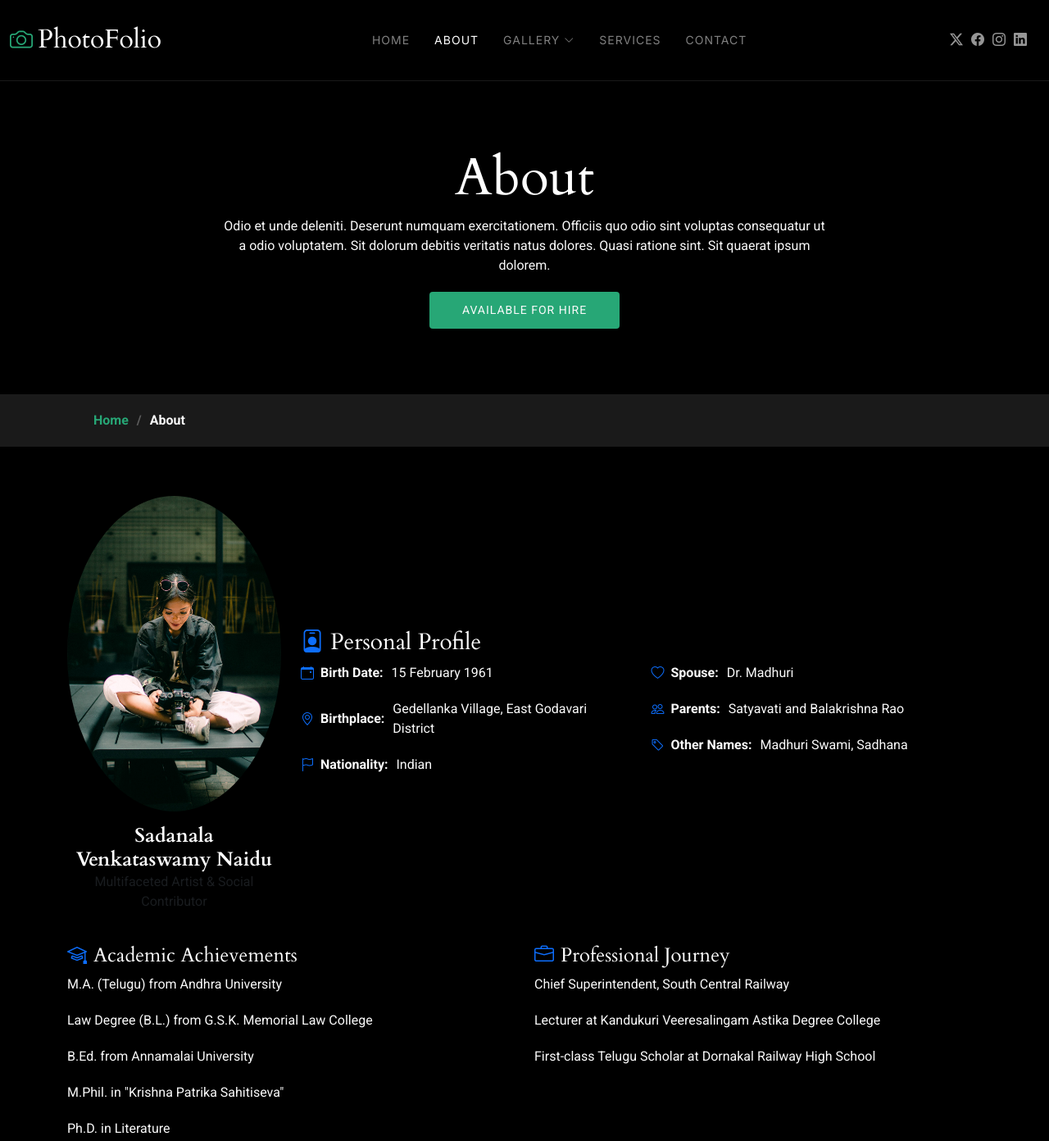
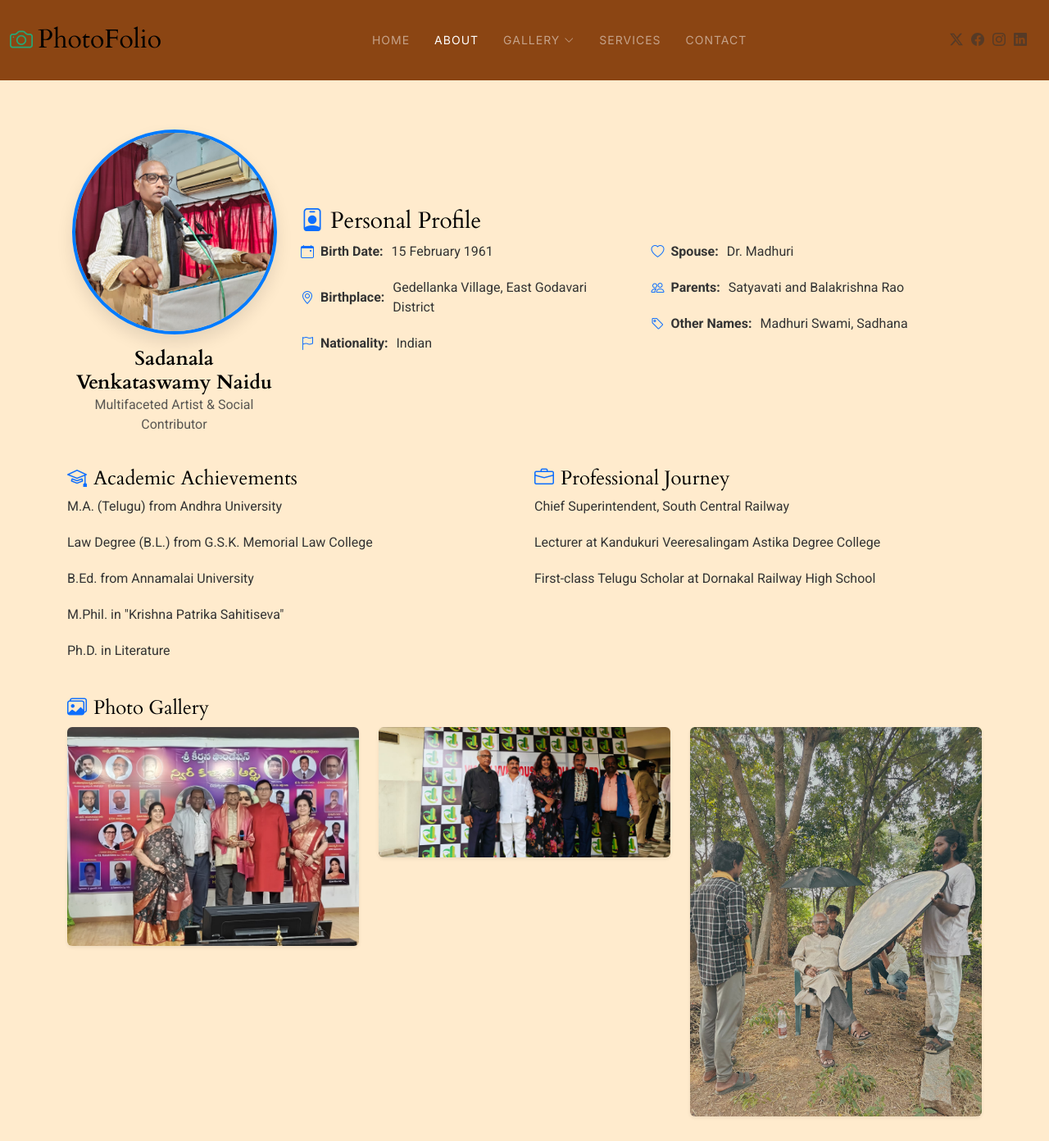
Before and after one commit to sajid199/Sadanala-Venkataswamy-Naidu, a plain HTML site: page about.html in a window 1280 px wide. Shown: the top 1392 px of the page at 82% size. Drawn offline with Linux system fonts and the light colour scheme.

Commit message:
changed to entire webiste color

```diff
--- a/about.html
+++ b/about.html
@@ -88,30 +88,6 @@
   </header>
 
   <main class="main">
-
-    <!-- Page Title -->
-    <div class="page-title" data-aos="fade">
-      <div class="heading">
-        <div class="container">
-          <div class="row d-flex justify-content-center text-center">
-            <div class="col-lg-8">
-              <h1>About</h1>
-              <p class="mb-0">Odio et unde deleniti. Deserunt numquam exercitationem. Officiis quo odio sint voluptas consequatur ut a odio voluptatem. Sit dolorum debitis veritatis natus dolores. Quasi ratione sint. Sit quaerat ipsum dolorem.</p>
-              <a href="contact.html" class="cta-btn">Available for Hire<br></a>
-            </div>
-          </div>
-        </div>
-      </div>
-      <nav class="breadcrumbs">
-        <div class="container">
-          <ol>
-            <li><a href="index.html">Home</a></li>
-            <li class="current">About</li>
-          </ol>
-        </div>
-      </nav>
-    </div><!-- End Page Title -->
-
     <!-- About Section -->
     <section id="about" class="about section">
       <div class="container">
@@ -120,7 +96,7 @@
             <div class="content">
               <div class="row align-items-center mb-4">
                 <div class="col-md-3 text-center">
-                  <img src="assets/img/profile-img.jpg" class="img-fluid rounded-circle mb-3" alt="Sadanala Venkataswamy Naidu">
+                  <img src="assets/img/about/about.jpeg" class="img-fluid rounded-circle mb-3 profile-image" alt="Sadanala Venkataswamy Naidu" style="width: 250px; height: 250px; object-fit: cover; border: 4px solid #007bff; box-shadow: 0 10px 20px rgba(0,0,0,0.1);">
                   <h2 class="mb-0">Sadanala Venkataswamy Naidu</h2>
                   <p class="text-muted">Multifaceted Artist & Social Contributor</p>
                 </div>
@@ -171,19 +147,19 @@
                 <div class="col-12">
                   <h4><i class="bi bi-images me-2 text-primary"></i>Photo Gallery</h4>
                   <div class="row gallery" data-aos="fade-up" data-aos-delay="100">
-                    <div class="col-4">
-                      <a href="assets/img/profile-img.jpg" class="glightbox" data-gallery="images-gallery">
-                        <img src="assets/img/profile-img.jpg" alt="Sadanala Venkataswamy Naidu" class="img-fluid">
+                    <div class="col-md-4 mb-4">
+                      <a href="assets/img/about/WhatsApp Image 2025-01-19 at 12.12.01 PM.jpeg" class="glightbox" data-gallery="images-gallery">
+                        <img src="assets/img/about/WhatsApp Image 2025-01-19 at 12.12.01 PM.jpeg" alt="Sadanala Venkataswamy Naidu - Image 1" class="img-fluid rounded shadow-sm">
                       </a>
                     </div>
-                    <div class="col-4">
-                      <a href="assets/img/logo.png" class="glightbox" data-gallery="images-gallery">
-                        <img src="assets/img/logo.png" alt="Additional Image" class="img-fluid">
+                    <div class="col-md-4 mb-4">
+                      <a href="assets/img/about/WhatsApp Image 2025-01-19 at 12.18.28 PM.jpeg" class="glightbox" data-gallery="images-gallery">
+                        <img src="assets/img/about/WhatsApp Image 2025-01-19 at 12.18.28 PM.jpeg" alt="Sadanala Venkataswamy Naidu - Image 2" class="img-fluid rounded shadow-sm">
                       </a>
                     </div>
-                    <div class="col-4">
-                      <a href="assets/img/favicon.png" class="glightbox" data-gallery="images-gallery">
-                        <img src="assets/img/favicon.png" alt="Another Image" class="img-fluid">
+                    <div class="col-md-4 mb-4">
+                      <a href="assets/img/about/WhatsApp Image 2025-01-19 at 12.18.39 PM.jpeg" class="glightbox" data-gallery="images-gallery">
+                        <img src="assets/img/about/WhatsApp Image 2025-01-19 at 12.18.39 PM.jpeg" alt="Sadanala Venkataswamy Naidu - Image 3" class="img-fluid rounded shadow-sm">
                       </a>
                     </div>
                   </div>
--- a/assets/css/main.css
+++ b/assets/css/main.css
@@ -19,12 +19,14 @@
 
 /* Global Colors - The following color variables are used throughout the website. Updating them here will change the color scheme of the entire website */
 :root {
-  --background-color: #000000; /* Background color for the entire website, including individual sections */
-  --default-color: #fafafa; /* Default color used for the majority of the text content across the entire website */
-  --heading-color: #ffffff; /* Color for headings, subheadings and title throughout the website */
-  --accent-color: #27a776; /* Accent color that represents your brand on the website. It's used for buttons, links, and other elements that need to stand out */
-  --surface-color: #1a1a1a; /* The surface color is used as a background of boxed elements within sections, such as cards, icon boxes, or other elements that require a visual separation from the global background. */
-  --contrast-color: #ffffff; /* Contrast color for text, ensuring readability against backgrounds of accent, heading, or default colors. */
+  --header-background-color: #8B4513; /* SaddleBrown for header background */
+  --body-background-color: #FFEBCD; /* BlanchedAlmond for main body background */
+  --white-section-background: #FFFFFF; /* Pure white for specific sections */
+  --default-color: #333333; /* Dark gray for text for better readability */
+  --heading-color: #000000; /* Black headings */
+  --accent-color: #27a776; /* Keeping the original accent color */
+  --surface-color: #F5F5F5; /* Light gray for surface elements */
+  --contrast-color: #000000; /* Black for contrast */
 }
 
 /* Nav Menu Colors - The following color variables are used specifically for the navigation menu. They are separate from the global colors to allow for more customization options */
@@ -62,7 +64,7 @@
 --------------------------------------------------------------*/
 body {
   color: var(--default-color);
-  background-color: var(--background-color);
+  background-color: var(--body-background-color);
   font-family: var(--default-font);
 }
 
@@ -143,12 +145,12 @@ h6 {
 # Global Header
 --------------------------------------------------------------*/
 .header {
-  color: var(--default-color);
-  background-color: var(--background-color);
+  color: #FFFFFF;
+  background-color: var(--header-background-color);
   padding: 20px 0;
   transition: all 0.5s;
   z-index: 997;
-  border-bottom: 1px solid var(--background-color);
+  border-bottom: 1px solid var(--header-background-color);
 }
 
 .header .logo {
@@ -219,7 +221,7 @@ h6 {
 }
 
 .scrolled .header {
-  border-color: color-mix(in srgb, var(--background-color) 90%, white 20%);
+  border-color: color-mix(in srgb, var(--header-background-color) 90%, white 20%);
 }
 
 /*--------------------------------------------------------------
@@ -726,6 +728,16 @@ section,
   padding: 60px 0;
   scroll-margin-top: 100px;
   overflow: clip;
+}
+
+.section-white-bg {
+  background-color: var(--white-section-background);
+  color: var(--default-color);
+}
+
+.card, .icon-box, .features .icon-box {
+  background-color: var(--surface-color);
+  color: var(--default-color);
 }
 
 @media (max-width: 1199px) {
@@ -1390,3 +1402,20 @@ section,
 .starter-section {
   /* Add your styles here */
 }
+
+/*--------------------------------------------------------------
+# Profile Image Styling
+--------------------------------------------------------------*/
+.profile-image {
+  width: 250px;
+  height: 250px;
+  object-fit: cover;
+  border: 4px solid var(--accent-color);
+  box-shadow: 0 10px 20px rgba(0,0,0,0.1);
+  transition: transform 0.3s ease, box-shadow 0.3s ease;
+}
+
+.profile-image:hover {
+  transform: scale(1.05);
+  box-shadow: 0 15px 30px rgba(0,0,0,0.15);
+}
```
Also changed, not shown: assets/img/about/WhatsApp Image 2025-01-19 at 12.12.01 PM.jpeg (added), assets/img/about/WhatsApp Image 2025-01-19 at 12.18.28 PM.jpeg (added), assets/img/about/WhatsApp Image 2025-01-19 at 12.18.39 PM.jpeg (added), assets/img/about/about.jpeg (added).
